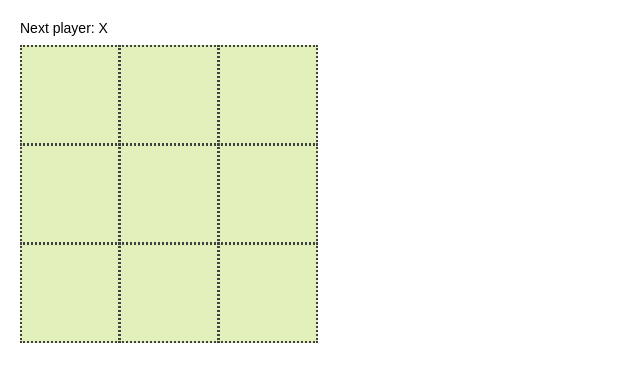
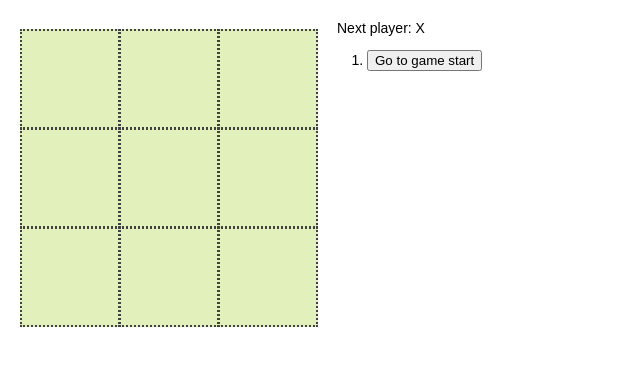
Before and after one commit to vladsolokha/ticTacToeReact, a React (Create React App) app: page / in a window 1280 px wide. Shown: the top 382 px of the page, without its empty margins (0-640 px from the left). Built offline with nearby package versions, Linux system fonts and the light colour scheme.

Commit message:
refactor board component  to lift state into game component

```diff
--- a/src/index.js
+++ b/src/index.js
@@ -15,64 +15,16 @@ function Square(props) { //child component of Board and Game, turned into functi
 
 
 class Board extends React.Component { //parent of Square, child of Game
-  constructor(props) { //holds state for each square
-    super(props);
-    this.state = {
-      squares: Array(9).fill(null), //initialize board state
-      xIsNext: true,
-    };
-  }
-
   renderSquare(i) {
     return (
       <Square
-        mark={this.state.squares[i]}
-        onClick={() => this.handleClick(i)}
+        mark={this.props.squares[i]}
+        onClick={() => this.props.onClick(i)}
       />
     );
   }
 
-  handleClick(i) {
-    const squares = this.state.squares.slice(); //creates copy of array to modify it instead of the original
-    if (this.calculateWinner(squares) || squares[i]) {
-      return;
-    }
-    squares[i] = this.state.xIsNext ? 'X' : 'O';
-    this.setState({squares: squares, xIsNext: !this.state.xIsNext,});
-  } // !(NOT) changes the true ==> false
-
-  calculateWinner(squares) {
-    const lines = [
-      [0,1,2],
-      [3,4,5],
-      [6,7,8],
-      [0,3,6],
-      [1,4,7],
-      [2,5,8],
-      [0,4,8],
-      [2,4,6],
-    ];
-    for (let i = 0; i < lines.length; i++) {
-      const [a,b,c] = lines[i];
-      if (squares[a] && squares[a] === squares[b] &&
-        squares[a] === squares[c]) {
-          return squares[a];
-        }
-    }
-    return null;
-  }
-
   render() {
-    const winner = this.calculateWinner(this.state.squares);
-    let status;
-    if (winner) {
-      status = 'Winner: ' + winner;
-    } else {
-      status = 'Next player: ' +
-          (this.state.xIsNext ? 'X' : 'O');
-    }
-
-
     return (
       <div>
         <div className="status">{status}</div>
@@ -96,6 +48,27 @@ class Board extends React.Component { //parent of Square, child of Game
   }
 }
 
+function calculateWinner(squares) {
+  const lines = [
+    [0,1,2],
+    [3,4,5],
+    [6,7,8],
+    [0,3,6],
+    [1,4,7],
+    [2,5,8],
+    [0,4,8],
+    [2,4,6],
+  ];
+  for (let i = 0; i < lines.length; i++) {
+    const [a,b,c] = lines[i];
+    if (squares[a] && squares[a] === squares[b] &&
+      squares[a] === squares[c]) {
+        return squares[a];
+      }
+  }
+  return null;
+}
+
 class Game extends React.Component { //parent
   constructor(props) {
     super(props);
@@ -107,16 +80,57 @@ class Game extends React.Component { //parent
       };
   }
 
+  handleClick(i) {
+    const history = this.state.history;
+    const current = history[history.length - 1];
+    const squares = current.squares.slice(); //creates copy of array to modify it instead of the original
+    if (calculateWinner(squares) || squares[i]) {
+      return;
+    }
+    squares[i] = this.state.xIsNext ? 'X' : 'O';
+    this.setState({
+      history: history.concat([{
+        squares: squares
+    }]),
+    xIsNext: !this.state.xIsNext,});
+  } // !(NOT) changes the true ==> false
 
   render() {
+    const history = this.state.history;
+    const current = history[history.length -1];
+    const winner = calculateWinner(current.squares);
+
+    const moves = history.map((step, move) => {
+      const description = move ?
+        'Go to move: ' + move :
+        'Go to game start';
+      return (
+        <li>
+          <button onClick={() => this.jumpTo(move)}>
+            {description}
+          </button>
+        </li>
+      )
+    })
+
+    let status;
+    if (winner) {
+      status = 'Winner: ' + winner;
+    } else {
+      status = 'Next player: ' +
+          (this.state.xIsNext ? 'X' : 'O');
+    }
     return (
       <div className="game">
         <div className="game-board">
-          <Board />
+          <Board
+            squares={current.squares}
+            onClick={(e) => this.handleClick(e)}
+          />
         </div>
         <div className="game-info">
-          <div>{/* status */}</div>
-          <ol>{/* TODO */}</ol>
+          <div>{status}</div>
+          <ol>{moves}</ol>
         </div>
       </div>
     );
```
